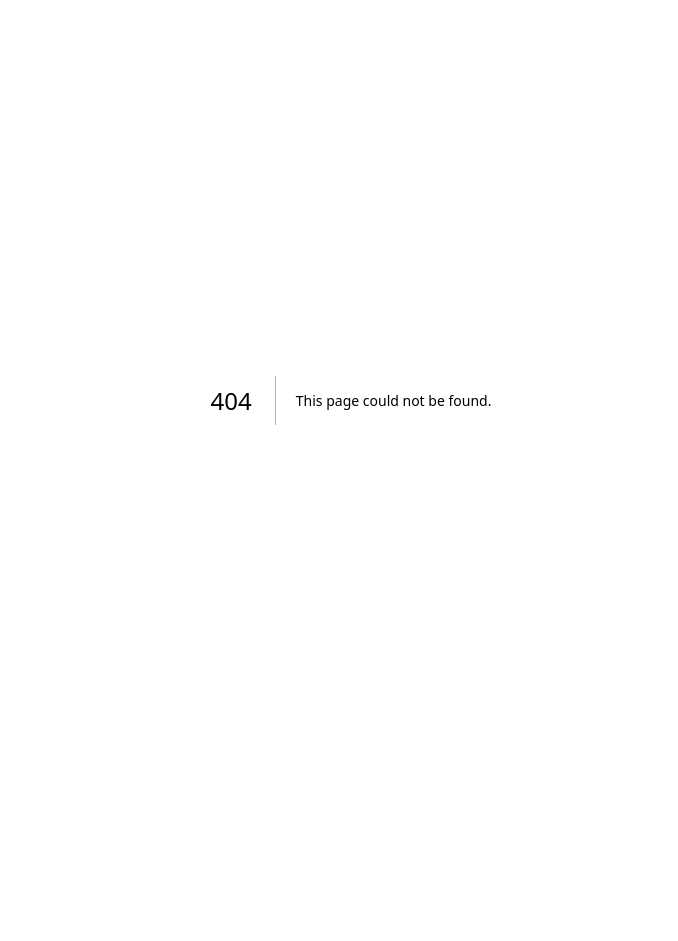
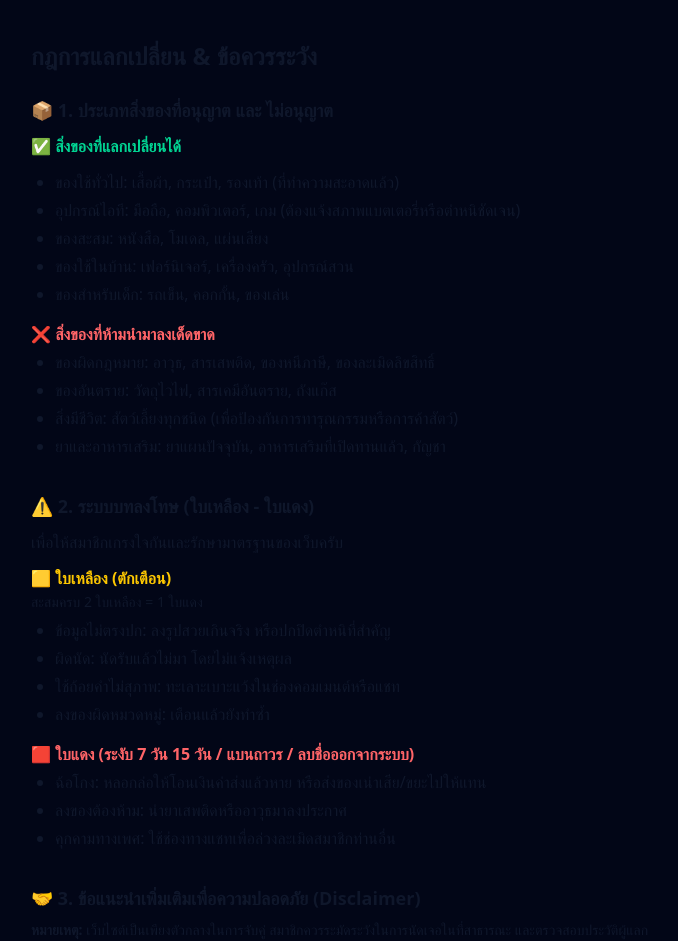
Before and after one commit to wotpc2025/Exchange-app, a Next.js app: page /rules in a window 1280 px wide. Before the commit this address had no page. Shown: the top 941 px of the page, without its empty margins (289-967 px from the left). Before the commit the page ends 800 px from the top, so only its background shows below. Built offline with nearby package versions, Linux system fonts and the light colour scheme.

Commit message:
Last User Fix

```diff
--- a/app/page.js
+++ b/app/page.js
@@ -5,6 +5,7 @@ import { useSession, signOut, signIn } from "next-auth/react";
 import Link from "next/link";
 import NotificationBell from "@/components/NotificationBell";
 import ThemeToggle from "@/components/ThemeToggle";
+import RulesButton from "@/components/RulesButton";
 
 export default function HomePage() {
   const { data: session } = useSession();
@@ -252,6 +253,7 @@ export default function HomePage() {
           </div>
         )}
       </main>
+      <RulesButton />
     </div>
   );
 }
--- /dev/null
+++ b/app/rules/page.js
@@ -0,0 +1,51 @@
+export default function RulesPage() {
+  return (
+    <div className="max-w-2xl mx-auto py-10 px-4 text-slate-900 dark:text-white">
+      <h1 className="text-2xl font-bold mb-6">กฎการแลกเปลี่ยน &amp; ข้อควรระวัง</h1>
+      <div className="space-y-8 text-base leading-7">
+        <section>
+          <h2 className="font-bold text-lg mb-2">📦 1. ประเภทสิ่งของที่อนุญาต และ ไม่อนุญาต</h2>
+          <div className="mb-2 font-semibold text-emerald-400">✅ สิ่งของที่แลกเปลี่ยนได้</div>
+          <ul className="list-disc ml-6">
+            <li>ของใช้ทั่วไป: เสื้อผ้า, กระเป๋า, รองเท้า (ที่ทำความสะอาดแล้ว)</li>
+            <li>อุปกรณ์ไอที: มือถือ, คอมพิวเตอร์, เกม (ต้องแจ้งสภาพแบตเตอรี่หรือตำหนิชัดเจน)</li>
+            <li>ของสะสม: หนังสือ, โมเดล, แผ่นเสียง</li>
+            <li>ของใช้ในบ้าน: เฟอร์นิเจอร์, เครื่องครัว, อุปกรณ์สวน</li>
+            <li>ของสำหรับเด็ก: รถเข็น, คอกกั้น, ของเล่น</li>
+          </ul>
+          <div className="mt-3 font-semibold text-red-400">❌ สิ่งของที่ห้ามนำมาลงเด็ดขาด</div>
+          <ul className="list-disc ml-6">
+            <li>ของผิดกฎหมาย: อาวุธ, สารเสพติด, ของหนีภาษี, ของละเมิดลิขสิทธิ์</li>
+            <li>ของอันตราย: วัตถุไวไฟ, สารเคมีอันตราย, ถังแก๊ส</li>
+            <li>สิ่งมีชีวิต: สัตว์เลี้ยงทุกชนิด (เพื่อป้องกันการทารุณกรรมหรือการค้าสัตว์)</li>
+            <li>ยาและอาหารเสริม: ยาแผนปัจจุบัน, อาหารเสริมที่เปิดทานแล้ว, กัญชา</li>
+          </ul>
+        </section>
+        <section>
+          <h2 className="font-bold text-lg mb-2">⚠️ 2. ระบบบทลงโทษ (ใบเหลือง - ใบแดง)</h2>
+          <div className="mb-2">เพื่อให้สมาชิกเกรงใจกันและรักษามาตรฐานของเว็บครับ</div>
+          <div className="font-semibold text-yellow-400">🟨 ใบเหลือง (ตักเตือน)</div>
+          <div className="text-sm mb-1">สะสมครบ 2 ใบเหลือง = 1 ใบแดง</div>
+          <ul className="list-disc ml-6">
+            <li>ข้อมูลไม่ตรงปก: ลงรูปสวยเกินจริง หรือปกปิดตำหนิที่สำคัญ</li>
+            <li>ผิดนัด: นัดรับแล้วไม่มา โดยไม่แจ้งเหตุผล</li>
+            <li>ใช้ถ้อยคำไม่สุภาพ: ทะเลาะเบาะแว้งในช่องคอมเมนต์หรือแชท</li>
+            <li>ลงของผิดหมวดหมู่: เตือนแล้วยังทำซ้ำ</li>
+          </ul>
+          <div className="font-semibold text-red-400 mt-3">🟥 ใบแดง (ระงับ 7 วัน 15 วัน / แบนถาวร / ลบชื่อออกจากระบบ)</div>
+          <ul className="list-disc ml-6">
+            <li>ฉ้อโกง: หลอกล่อให้โอนเงินค่าส่งแล้วหาย หรือส่งของเน่าเสีย/ขยะไปให้แทน</li>
+            <li>ลงของต้องห้าม: นำยาเสพติดหรืออาวุธมาลงประกาศ</li>
+            <li>คุกคามทางเพศ: ใช้ช่องทางแชทเพื่อล่วงละเมิดสมาชิกท่านอื่น</li>
+          </ul>
+        </section>
+        <section>
+          <h2 className="font-bold text-lg mb-2">🤝 3. ข้อแนะนำเพิ่มเติมเพื่อความปลอดภัย (Disclaimer)</h2>
+          <div className="text-sm">
+            <b>หมายเหตุ:</b> เว็บไซต์เป็นเพียงตัวกลางในการจับคู่ สมาชิกควรระมัดระวังในการนัดเจอในที่สาธารณะ และตรวจสอบประวัติผู้แลกก่อนตัดสินใจเสมอ
+          </div>
+        </section>
+      </div>
+    </div>
+  );
+}
--- /dev/null
+++ b/components/RulesButton.js
@@ -0,0 +1,13 @@
+import Link from "next/link";
+
+export default function RulesButton() {
+  return (
+    <div className="fixed bottom-6 right-6 z-50">
+      <Link href="/rules">
+        <button className="bg-emerald-600 hover:bg-emerald-700 text-white px-5 py-3 rounded-full shadow-lg font-bold text-base transition-all">
+          อ่านกฎการแลกเปลี่ยน
+        </button>
+      </Link>
+    </div>
+  );
+}
```
